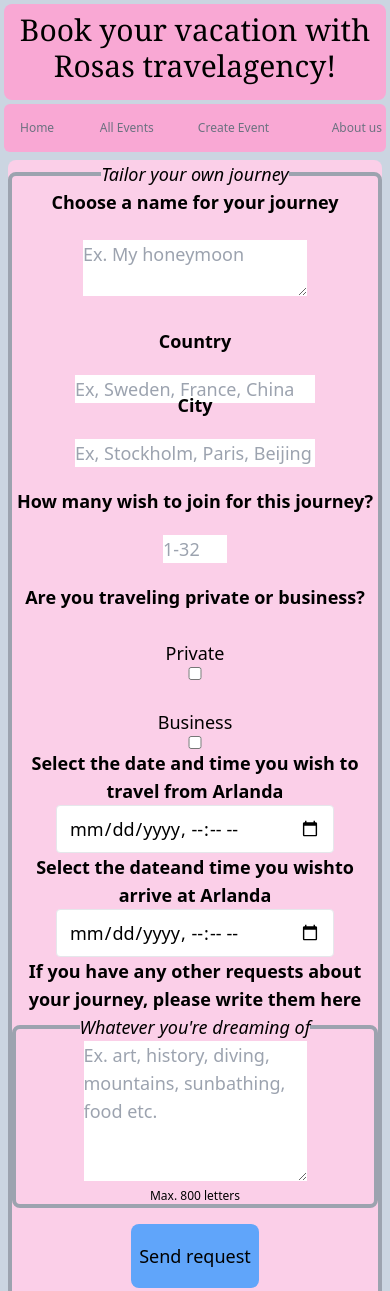
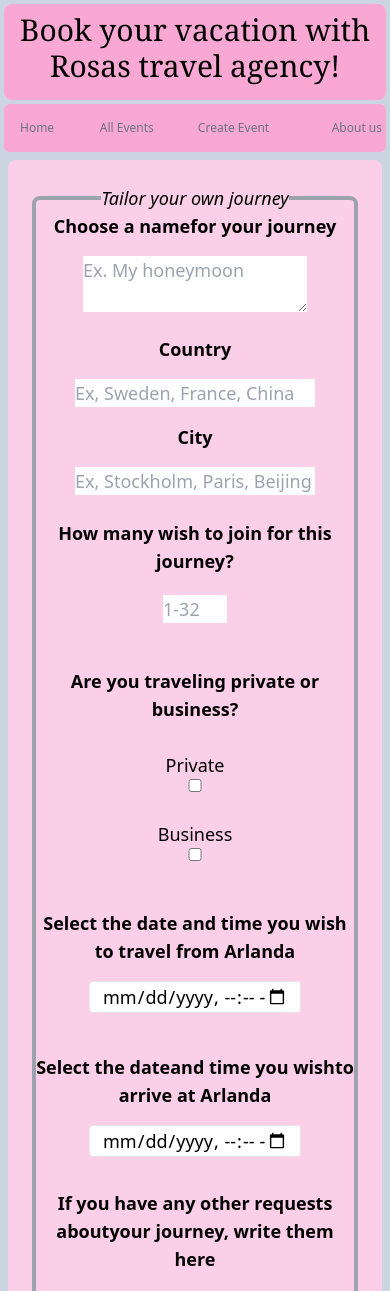
Before and after one commit to sebastianswahn/Tailwinduppgift, a website: page src/createevent.html in a window 390 px wide. Shown: the top 1291 px of the page. Drawn offline with Linux system fonts and the light colour scheme.

Commit message:
the form is now mobile adjusted

```diff
--- a/src/createevent.html
+++ b/src/createevent.html
@@ -10,12 +10,12 @@
     <header
     class="pt-2 h-16 text-center justify-center text-xl font-serif bg-pink-300 rounded-lg text-black sticky mx-1 mt-1 sm:text-4xl xs:h-20 xxs:text-3xl xxs:h-24 sm:h-28"
   >
-    Book your vacation with Rosas travelagency!
+    Book your vacation with Rosas travel agency!
   </header>
   <main class="sm:flex">
     <nav class="mt-1">
       <ul
-        class="flex flex-row list-none text-xs bg-pink-300 rounded-md pt-4 pl-4 mx-1 sm:flex sm:flex-col sm:w-48 md:w-40 lg:w-72 sm:h-96 sm:text-4xl sm:rounded-md sm:mt-1 sm:ml-1 sm:mr-2 sm:pl-1 xs:text-xl xxs:pb-4 sm:gap-y-6 2xl:h-2/5"
+        class="flex flex-row list-none text-xs bg-pink-300 rounded-md py-4 pl-4 mx-1 sm:flex sm:flex-col sm:w-48 md:w-40 lg:w-72 sm:h-96 sm:text-4xl sm:rounded-md sm:mt-1 sm:ml-1 sm:mr-2 sm:pl-1 xs:text-xl xxs:pb-4 sm:gap-y-6 2xl:h-2/5"
       >
         <li class="w-2/12 sm:w-full sm:text-center h-1/4 sm:pt-1">
           <a
@@ -51,27 +51,27 @@
     </nav>
     <div class="flex flex-col md:mx-14 lg:mx-36 xl:mx-64">
       <form
-        class="flex flex-col m-2 bg-pink-200 text-center rounded-lg text-lg">
-        <fieldset class="flex flex-col border-4 rounded-lg border-solid border-gray-400">
+        class="flex flex-col m-2 bg-pink-200 text-center rounded-lg form:text-lg text-md">
+        <fieldset class="flex flex-col border-4 m-6 rounded-lg border-solid border-gray-400">
             <legend class="text-lg italic">Tailor your own journey</legend>
             <div>
-        <label for="name" class="font-bold text-lg">Choose a name for your journey<br></label>
-        <textarea class="m-6 w-56" id="name" name="name" maxlength="75" placeholder="Ex. My honeymoon"></textarea>
+        <label for="name" class="font-bold text-md form:text-lg">Choose a name<br class="form:hidden">for your journey</label>
+        <textarea class="my-4 w-36 form:w-56" id="name" name="name" maxlength="75" placeholder="Ex. My honeymoon"></textarea>
         </div>
         <div class="h-16">
-        <label for="Country" class="font-bold text-lg">Country<br></label>
-        <input class="w-60 m-5" type="text" id="Country" name="Country" placeholder="Ex, Sweden, France, China" />
+        <label for="Country" class="font-bold text-md form:text-lg">Country<br></label>
+        <input class="w-36 form:w-60 my-4" type="text" id="Country" name="Country" placeholder="Ex, Sweden, France, China" />
+        </div>
+        <div class="my-6">
+        <label for="City" class="font-bold mb-5 text-md form:text-lg">City<br></label>
+        <input type="text" class="w-36 form:w-60 mt-4" id="City" name="City" placeholder="Ex, Stockholm, Paris, Beijing" />
         </div>
         <div class="">
-        <label for="City" class="font-bold text-lg">City<br></label>
-        <input type="text" class="w-60 m-5" id="City" name="City" placeholder="Ex, Stockholm, Paris, Beijing" />
-        </div>
-        <div class="">
-        <label for="Amount" class="font-bold text-lg">How many wish<br class="form:hidden">  to join for<br class="form:hidden">  this journey?<br></label>
+        <label for="Amount" class="font-bold text-md form:text-lg">How many wish<br class="form:hidden">  to join for<br class="form:hidden">  this journey?<br></label>
         <input class="w-16 m-5" type="number" id="Amount" name="Amount" min="1" max="32" placeholder="1-32">
         </div>
-        <div class="flex flex-col ">
-        <label for="type" class="font-bold text-lg">Are you traveling<br class="form:hidden"> private or business?</label><br>
+        <div class="flex flex-col py-6">
+        <label for="type" class="font-bold text-md form:text-lg">Are you traveling<br class="form:hidden"> private or business?</label><br>
 
 
         <label for="type">Private<br></label>
@@ -79,24 +79,24 @@
         <label for="type">Business<br></label>
         <input type="checkbox" id="type" name="Type">
         </div>
-        <div class="">
-        <label for="traveldate"  class="font-bold text-lg "
+        <div class="py-6">
+        <label for="traveldate"  class="font-bold text-md form:text-lg "
           >Select the date<br class="form:hidden">  and time you wish<br class="form:hidden"> to travel from Arlanda</label
         ><br>
-        <input type="datetime-local" class="border rounded px-3 py-2" />
+        <input type="datetime-local" class="border rounded w-32 form:w-2/3 px-3 my-4" />
         </div>
         <div>
-        <label for="returmdate" class="font-bold text-lg"
-          >Select the date<br class="form:hidden">and time you wish<br class="form:hidden">to arrive<br class="form:hidden"> at Arlanda</label
+        <label for="returmdate" class="font-bold text-md form:text-lg"
+          >Select the date<br class="form:hidden">and time you wish<br class="form:hidden">to arrive<br class="form:hidden"> at Arlanda<br></label
         >
-        <input type="datetime-local" class="border rounded px-3 py-2" />
+        <input type="datetime-local" class="border my-4 rounded w-32 form:w-2/3 px-3" />
         </div>
-        <div class="">
-        <label for="Other Requests" class="font-bold text-lg">If you have any other<br class="form:hidden"> requests about your journey,<br class="form:hidden"> please write them here</label>
+        <div class="my-4">
+        <label for="Other Requests" class="font-bold text-md form:text-lg">If you have any<br class="form:hidden"> other requests about<br class="form:hidden">your journey, write<br class="form:hidden"> them here</label>
         </div>
-        <fieldset class="border-4 rounded-lg border-solid border-gray-400">
-          <legend class="italic">Whatever you're dreaming of</legend>
-        <textarea id="Other Requests" rows="5" placeholder="Ex. art, history, diving, mountains, sunbathing, food etc." maxlength="1200"></textarea>
+        <fieldset class="border-4 mx-6 rounded-lg border-solid border-gray-400">
+          <legend class="italic">Whatever you're<br class="form:hidden"> dreaming of</legend>
+        <textarea id="Other Requests" class="w-32 form:w-2/3" rows="5" placeholder="Ex. art, history, diving, mountains, sunbathing, food etc." maxlength="1200"></textarea>
 
         <p class="text-xs text-center">Max. 800 letters </p>
         </fieldset>
--- a/tailwind.config.js
+++ b/tailwind.config.js
@@ -11,7 +11,7 @@ module.exports = {
       xs: "475px",
       // => @media (min-width: 475px) { ... }
 
-      form: "310px",
+      form: "330px",
       // => @media (min-width: 310px) { ... }
 
       sm: "640px",
```
Also changed, not shown: dist/output.css.
